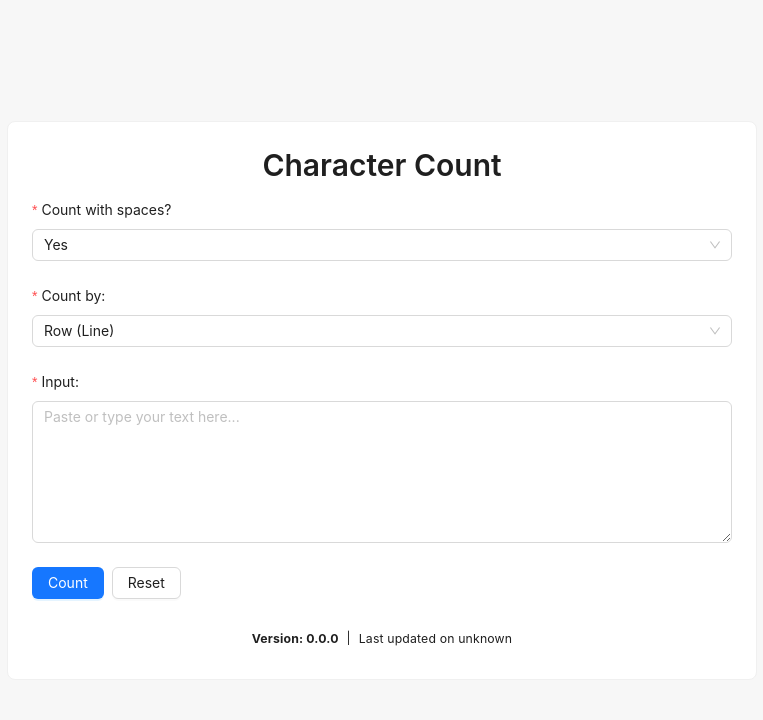
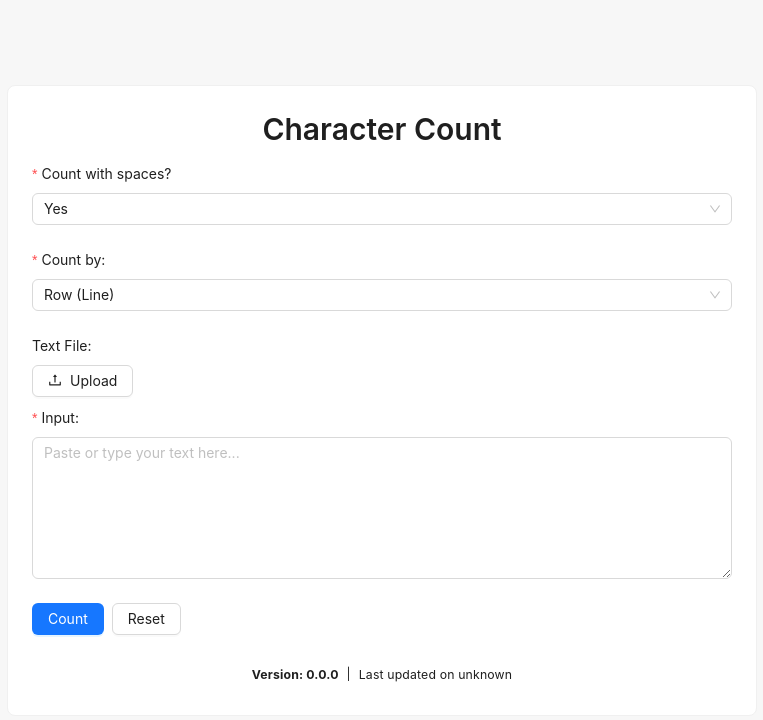
Before and after one commit to zhixe/words-count, a React (Vite) app in the folder src/frontend/: page / in a window 1280 px wide. Shown: the top 720 px of the page, without its empty margins (258-1021 px from the left). Built offline with nearby package versions, Linux system fonts and the light colour scheme.

Commit message:
🚀 Update: some codes

```diff
--- a/src/frontend/src/App.tsx
+++ b/src/frontend/src/App.tsx
@@ -5,6 +5,9 @@ import "./App.css";
 import 'antd/dist/reset.css';
 import Footer from "./component/Footer.tsx";
 import { BACKEND_COUNT } from "./_shared/constants";
+import { Upload } from "antd";
+import type { RcFile } from "antd/es/upload";
+import { UploadOutlined } from "@ant-design/icons";
 
 const { Title } = Typography;
 const { Option } = Select;
@@ -23,13 +26,33 @@ export default function App() {
                 headers: { "Content-Type": "application/json" },
                 body: JSON.stringify(values),
             });
-            if (!resp.ok) throw new Error("Network error!");
+            if (!resp.ok) {
+                setLoading(false);
+                message.error("Network error!");
+                return;
+            }
             const data = await resp.json();
             setResult(data.total_count);
         } catch (err) {
             message.error("Failed to count! Please try again.");
         }
         setLoading(false);
+    };
+
+    // Helper to read file text and set into form
+    const handleFileUpload = (file: RcFile) => {
+        const isTxt = file.type === "text/plain";
+        if (!isTxt) {
+            message.error("Only .txt files are supported!");
+            return false;
+        }
+        const reader = new FileReader();
+        reader.onload = (e) => {
+            if (!e.target) return;
+            form.setFieldsValue({ character: e.target.result });
+        };
+        reader.readAsText(file);
+        return false; // prevent upload to server
     };
 
     return (
@@ -56,7 +79,17 @@ export default function App() {
                             <Option value="column">Column (Field)</Option>
                         </Select>
                     </Form.Item>
-                    <Form.Item className="text-validation" label="Input:" name="character" rules={[{ required: true, message: "Please provide some text!" }]}>
+                    <Form.Item label="Text File:" style={{ marginBottom: 10 }}>
+                        <Upload
+                            accept=".txt"
+                            showUploadList={false}
+                            beforeUpload={handleFileUpload}
+                            maxCount={1}
+                        >
+                            <Button icon={<UploadOutlined />}>Upload</Button>
+                        </Upload>
+                    </Form.Item>
+                    <Form.Item className="text-validation" label="Input:" name="character" rules={[{ required: true, message: "Input is required! (any text or character)" }]}>
                         <TextArea rows={6} placeholder="Paste or type your text here..." />
                     </Form.Item>
                     <Form.Item>
```
Also changed, not shown: 1 other file (tests, documents, lock files or other folders).
